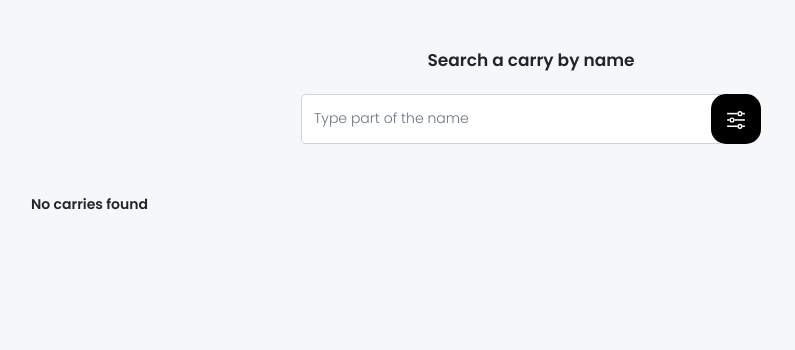
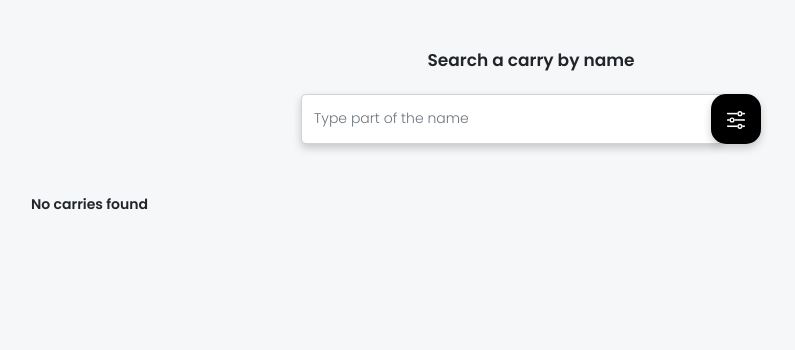
Before and after one commit to paulafernalia/the-wrapping-gallery, a Django app: page / in a window 1280 px wide. Shown: the part 80-430 px from the top of the page, without its empty margins (109-904 px from the left). Run offline with Django 5.2, Linux system fonts and the light colour scheme; data that the repository does not hold is empty; some libraries are stand-ins or nearby versions; some web fonts are replaced.

Commit message:
Add shadow

```diff
--- a/wrapping/wrappinggallery/static/wrappinggallery/css/styles.css
+++ b/wrapping/wrappinggallery/static/wrappinggallery/css/styles.css
@@ -173,6 +173,7 @@ body {
 
 #button-filter {
     font-size: 18px;
+    box-shadow: 0 4px 8px rgba(0, 0, 0, 0.2); /* Subtle grey shadow */
 }
 
 p, li {
@@ -599,6 +600,7 @@ p, li {
 
 #search-input {
     padding-right: 35px; /* Add padding to accommodate the clear button */
+    box-shadow: 0 4px 8px rgba(0, 0, 0, 0.2); /* Subtle grey shadow */
 }
 
 .clear-btn {
```
